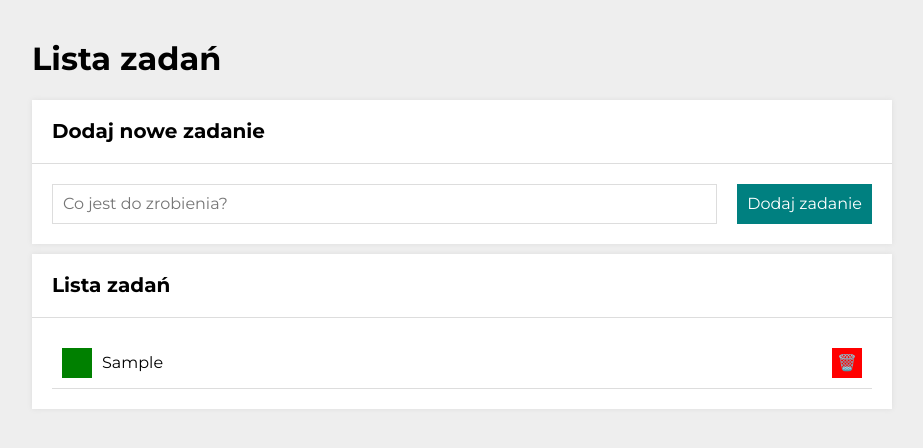
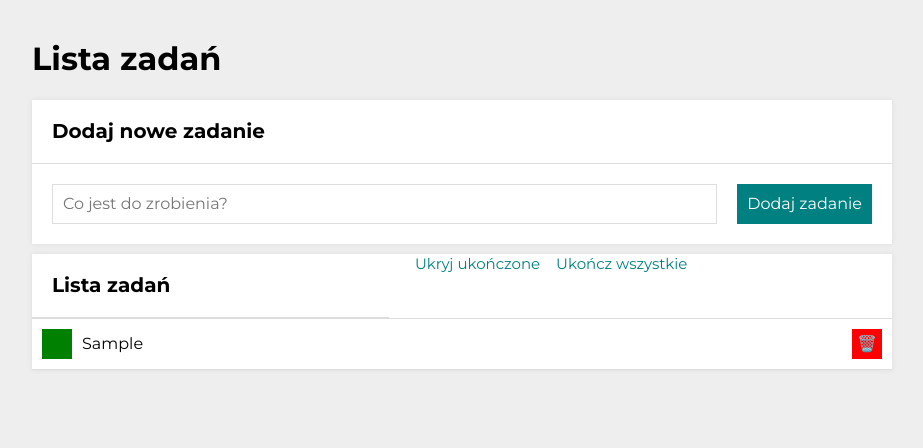
Before and after one commit to Eugen-save/TODO-LIST, a plain HTML site: page index.html in a window 1280 px wide. Both pictures are taken after typing "Sample" into the empty fields and a click on the button "Dodaj zadanie". Shown: the whole page, without its empty margins (178-1101 px from the left). Drawn offline with nearby package versions, Linux system fonts and the light colour scheme.

Commit message:
Two buttons added

```diff
--- a/css/section.css
+++ b/css/section.css
@@ -14,3 +14,17 @@
 .section__body {
     padding: 20px;
 }
+
+.section__container {
+    display: grid;
+    grid-template-columns: auto auto;
+    grid-gap: 20px;
+    border-bottom: 1px solid #ddd;
+}
+
+.section__button {
+    border: none;
+    background: none;
+    font-size: 15px;
+    color: teal;
+}
--- a/css/tasks.css
+++ b/css/tasks.css
@@ -13,7 +13,7 @@
     border-bottom: 1px solid #ddd;
 }
 
-.task__button {
+.tasks__button {
     border: none;
     color: white;
     width: 30px;
@@ -21,27 +21,27 @@
     padding: 0;
 }
 
-.task__button--done {
+.tasks__button--done {
     background-color: green;
 }
 
-.task__button--done:hover {
+.tasks__button--done:hover {
     background-color: hsl(120, 100%, 35%);
 }
 
-.task__button--done:active {
+.tasks__button--done:active {
     background-color: hsl(120, 100%, 45%);
 }
 
-.task__button--remove {
+.tasks__button--remove {
     background-color: red;
 }
 
-.task__button--remove:hover {
+.tasks__button--remove:hover {
     background-color: hsl(0, 100%, 60%);
 }
 
-.task__button--remove:active {
+.tasks__button--remove:active {
     background-color: hsl(0, 100%, 65%);
 }
 
--- a/index.html
+++ b/index.html
@@ -10,12 +10,12 @@
     <link href="css/container.css" rel="stylesheet">
     <link href="css/section.css" rel="stylesheet">
     <link href="css/tasks.css" rel="stylesheet">
-    <script defer src="js/script.js"></script>
     <link rel="preconnect" href="https://fonts.gstatic.com">
     <link href="https://fonts.googleapis.com/css2?family=Montserrat:wght@400;700&display=swap" rel="stylesheet">
     <link rel="stylesheet" href="https://cdnjs.cloudflare.com/ajax/libs/normalize/8.0.1/normalize.min.css"
         integrity="sha512-NhSC1YmyruXifcj/KFRWoC561YpHpc5Jtzgvbuzx5VozKpWvQ+4nXhPdFgmx8xqexRcpAglTj9sIBWINXa8x5w=="
         crossorigin="anonymous" />
+    <script defer src="js/script.js"></script>
 </head>
 
 <body class="body">
@@ -34,10 +34,12 @@
             </div>
         </section>
         <section class="section">
-            <h2 class="section__header">Lista zadań</h2>
-            <div class="section__body">
+            <div class="section__container">
+                <h2 class="section__header">Lista zadań</h2>
+                <div class="js-buttons section__button"></div>
+            </div>
             <ul class="js-tasks tasks"></ul>
-            </div>
+
         </section>
 
 </body>
--- a/js/script.js
+++ b/js/script.js
@@ -1,5 +1,6 @@
 {
     let tasks = [];
+    let hideTasksDone = false;
 
     const addNewTask = (newTaskContent) => {
         tasks = [
@@ -12,22 +13,27 @@
 
     const removeTask = (taskIndex) => {
         tasks = [
-            ...tasks.slice(taskIndex, 1),
+            ...tasks.slice(taskIndex, 0),
+            ...tasks.slice(taskIndex + 1),
         ];
 
         render();
     };
 
     const toggleTaskDone = (taskIndex) => {
-        tasks[taskIndex].done = !tasks[taskIndex].done;
+        tasks = [
+            ...tasks.slice(0, taskIndex),
+            { ...tasks[taskIndex], done: !tasks[taskIndex].done, },
+            ...tasks.slice(taskIndex + 1)
+        ];
         render();
     };
 
     const bindRemoveEvents = () => {
         const removeButtons = document.querySelectorAll(".js-remove");
 
-        removeButtons.forEach((removeButton, index) => {
-            removeButton.addEventListener("click", () => {
+        removeButtons.forEach((removeButtons, index) => {
+            removeButtons.addEventListener("click", () => {
                 removeTask(index);
             });
         });
@@ -44,7 +50,44 @@
         });
     };
 
-    const bindButtonEvents = () => {};
+    const hideDoneTasks = () => {
+        hideTasksDone = !hideTasksDone;
+        render();
+    };
+
+    const setAllTasksDone = () => {
+        tasks = tasks.map((task) => ({
+            ...task,
+            done: true,
+        }));
+        render();
+    };
+
+    const bindToggleHideEvents = () => {
+        const toggleHideButton = document.querySelector(".js-hide");
+
+        if (toggleHideButton) {
+        toggleHideButton.addEventListener("click", () => {
+            hideDoneTasks();
+        });
+    };
+    };
+
+    const bindCompleteTasksEvents = () => {
+        const completeTasksButton = document.querySelector(".js-complete");
+
+        if (completeTasksButton) {
+
+        completeTasksButton.addEventListener("click", () => {
+            setAllTasksDone();
+        });
+    };
+    };
+
+    const bindButtonEvents = () => {
+        bindToggleHideEvents();
+        bindCompleteTasksEvents();
+    };
 
     const renderTasks = () => {
         let htmlString = "";
@@ -52,22 +95,37 @@
         for (const task of tasks) {
             htmlString += `
        <li class="tasks__item">
-       <button class="js-done task__button task__button--done">
-       ${task.done ? "✔" : ""}
+          <button class="js-done tasks__button tasks__button--done">
+              ${task.done ? "✔" : ""}
        </button>
-       <span class="tasks__content${task.done ? "tasks__content--done" : ""}">
-       ${task.content}
+          <span class="tasks__content${task.done ? "tasks__content--done" : ""}">
+              ${task.content}
        </span>
-       <button class="js-remove task__button task__button--remove">🗑️</button>
+       <button class="js-remove tasks__button tasks__button--remove">🗑️</button>
        </li>
        `;
         };
 
         document.querySelector(".js-tasks").innerHTML = htmlString;
-
     };
 
-    const renderButtons = () => { };
+    const renderButtons = () => {
+        let htmlButtonsString = "";
+
+        if (tasks.length > 0) {
+            htmlButtonsString += `
+            <button class="section__button js-hide">
+                 ${hideTasksDone ? "Pokaż" : "Ukryj"} ukończone
+            </button>
+
+            <button class="section__button js-complete" ${tasks.every((task => task.done)) ? "disabled" : ""}>
+                     Ukończ wszystkie
+            </button>
+            `
+        }
+
+        document.querySelector(".js-buttons").innerHTML = htmlButtonsString;
+    };
 
     const render = () => {
         renderTasks();
```
